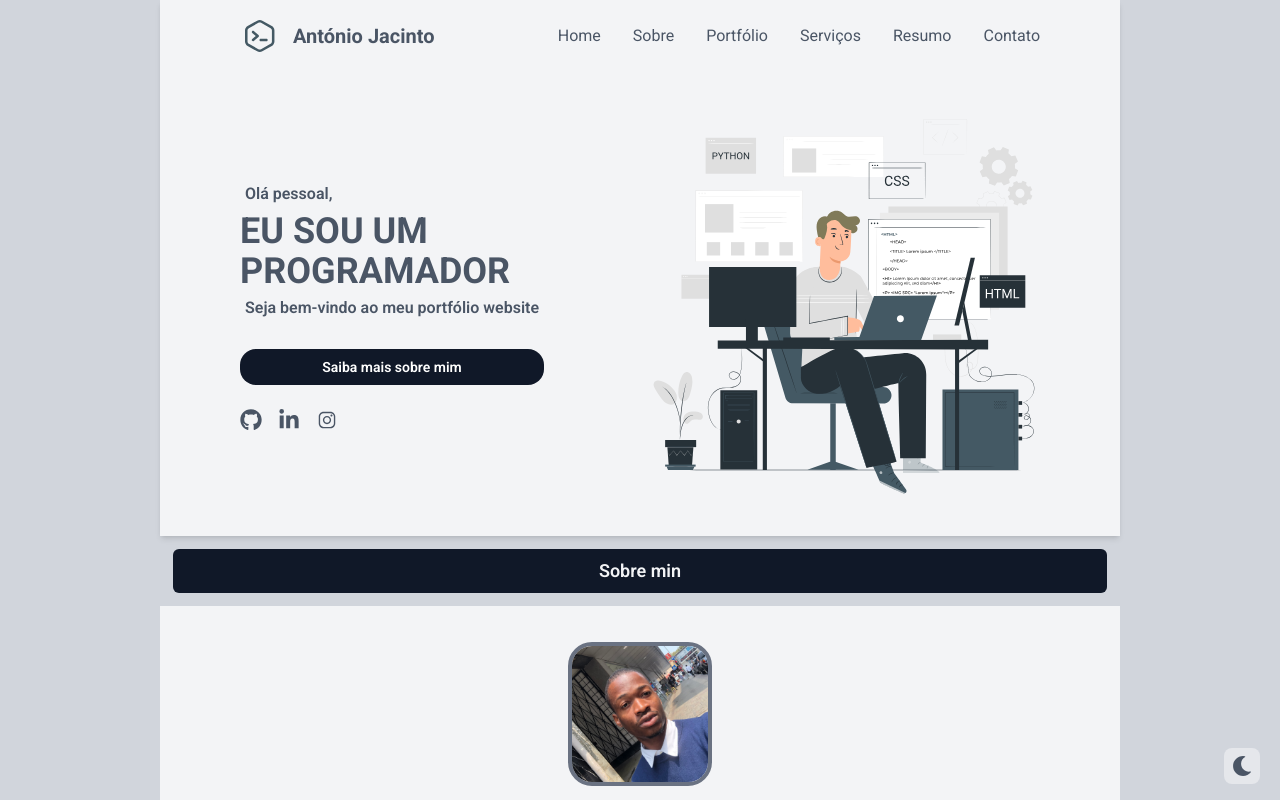
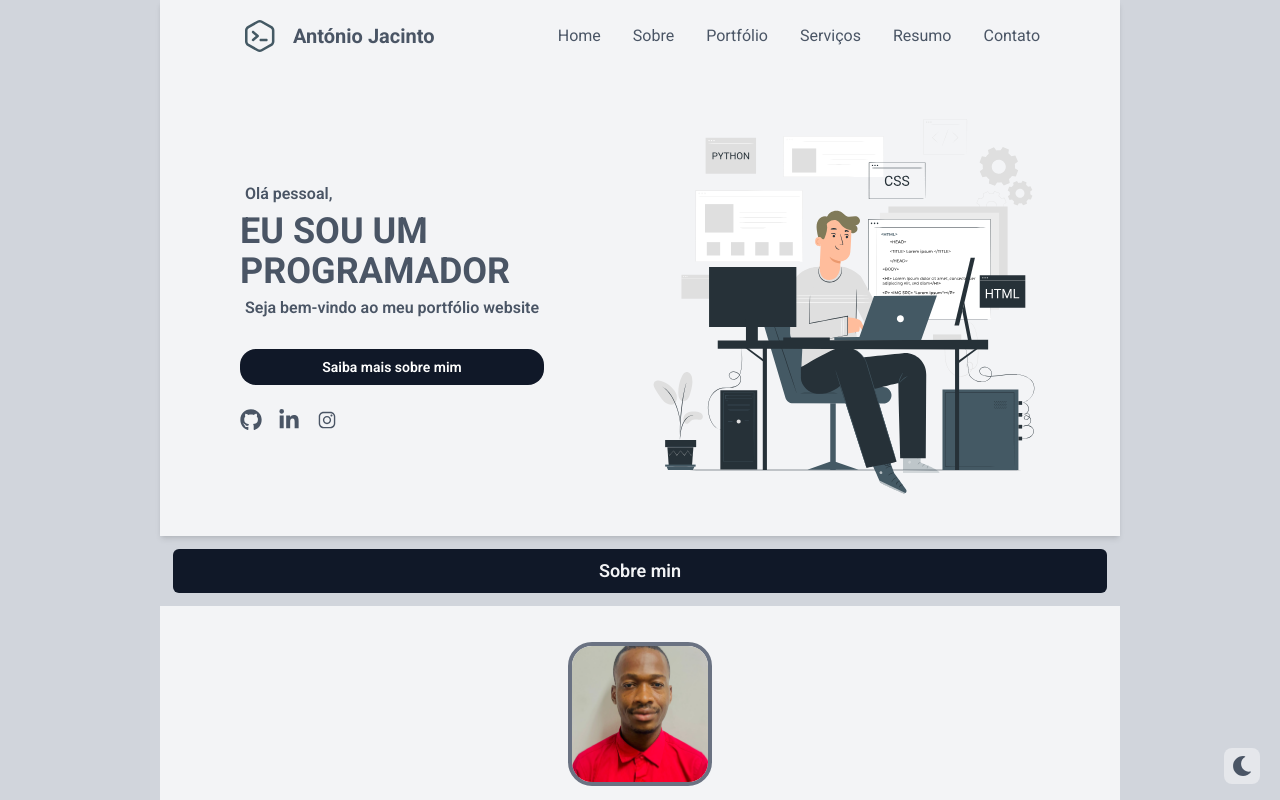
Before and after one commit to AntonioJacinto11672/portifolio, a React (Vite) app: page / in a window 1280 px wide. Shown: the top 800 px of the page. Built offline with nearby package versions, Linux system fonts and the light colour scheme.

Commit message:
update foto

```diff
--- a/src/App.tsx
+++ b/src/App.tsx
@@ -113,7 +113,7 @@ function App() {
             {/* Title Description */}
             <div className="flex flex-col gap-y-4 items-center my-5 text-gray-600 dark:text-gray-400 text-center">
               <div className="h-36 w-36 rounded-3xl border-4 border-gray-500 overflow-hidden">
-                <img src="IMG_0007.JPEG" alt="Foto de perfil" className="object-cover h-full w-full" />
+                <img src="foto.jpeg" alt="Foto de perfil" className="object-cover h-full w-full" />
               </div>
               <Title firstTitle="António" secondTitle="Jacinto" />
               <p className="font-semibold max-w-3xl">
```
Also changed, not shown: public/foto.jpeg (added).
